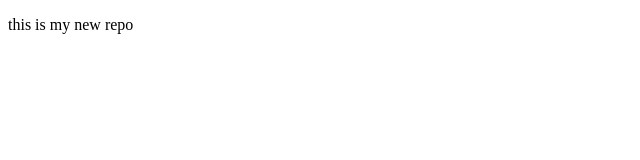
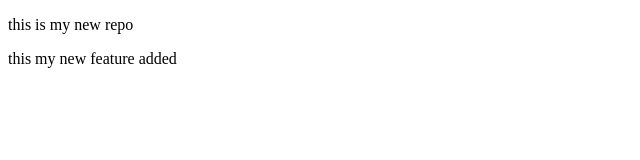
Before and after one commit to ShwetaGupt2005/localrepo, a plain HTML site: page index.html in a window 1280 px wide. Shown: the whole page, without its empty margins (0-640 px from the left). Drawn offline with Linux system fonts and the light colour scheme.

Commit message:
feature added

```diff
--- a/index.html
+++ b/index.html
@@ -7,5 +7,6 @@
 </head>
 <body>
     <p>this is my new repo</p>
+   <p>this my new feature added</p>
 </body>
 </html>
```
